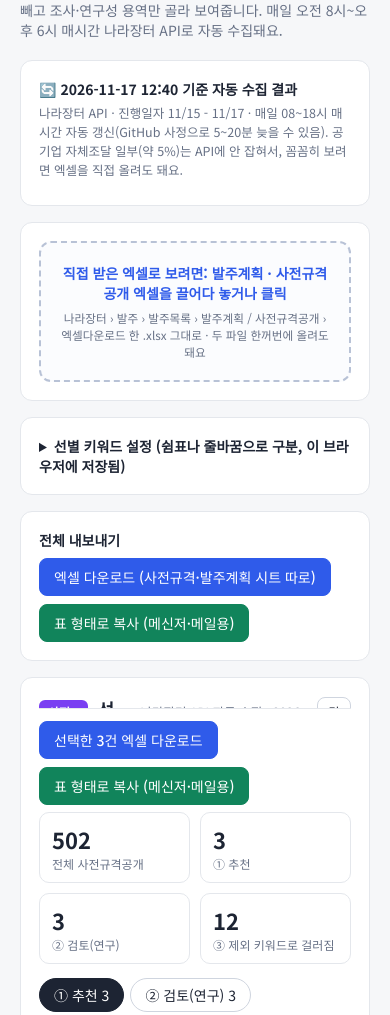
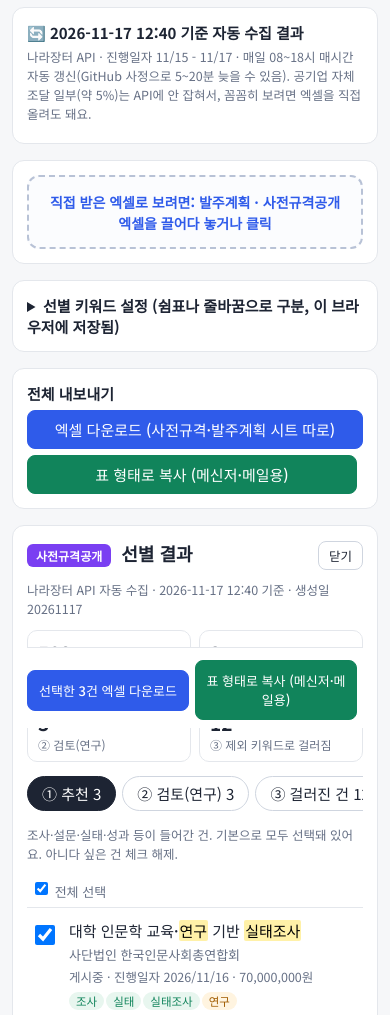
Before and after one commit to ejjangwork/g2b-selector, a plain HTML site: page index.html in a window 390 px wide. Shown: the part 116-1131 px from the top of the page. Drawn offline with Linux system fonts and the light colour scheme.

Commit message:
Add files via upload

```diff
--- a/index.html
+++ b/index.html
@@ -61,7 +61,48 @@ tr.dup mark{background:#f3f0e0}
 .b-사전규격공개{background:#7a3ff2}.b-발주계획{background:var(--blue)}
 .empty{color:var(--sub);text-align:center;padding:18px;border:1px dashed var(--line);border-radius:12px;background:#fff;margin-bottom:16px}
 .tablebox{max-height:62vh;overflow:auto;border:1px solid var(--line);border-radius:8px}
+.c-m{display:none}
 @media(max-width:760px){.kw{grid-template-columns:1fr}}
+/* ---- 모바일: 표 → 카드 ---- */
+@media(max-width:700px){
+  body{font-size:15px}
+  .wrap{padding:16px 12px 40px}
+  h1{font-size:19px;line-height:1.35}
+  .lead{font-size:13px}
+  .card{padding:14px;border-radius:12px}
+  #drop{padding:14px !important}
+  #drop b{font-size:14px}
+  #drop small{display:none}
+  .row{gap:6px}
+  .row button{flex:1 1 auto}
+  #allbar .row > b{width:100%}
+  #autoCard .row{flex-direction:column;align-items:stretch}
+  .stats{display:grid;grid-template-columns:repeat(2,1fr);gap:8px}
+  .stat{min-width:0;padding:8px 10px}
+  .stat .n{font-size:19px}
+  .sechead{flex-wrap:wrap}
+  .sechead .file{width:100%;order:3}
+  .tabs{overflow-x:auto;flex-wrap:nowrap;padding-bottom:4px}
+  .tab{white-space:nowrap;flex:0 0 auto}
+  .tablebox{max-height:none;overflow:visible;border:0}
+  table.rtable thead tr{display:flex;align-items:center;gap:8px;padding:6px 4px;border-bottom:1px solid var(--line)}
+  table.rtable thead th{display:none;background:none;border:0;padding:0}
+  table.rtable thead th:first-child{display:block}
+  table.rtable thead th:first-child::after{content:" 전체 선택";font-size:13px;color:var(--sub);vertical-align:middle}
+  table.rtable tbody tr{display:grid;grid-template-columns:30px 1fr;gap:3px 8px;padding:12px 4px;border-bottom:1px solid var(--line)}
+  table.rtable tbody td{border:0;padding:0}
+  table.rtable td.c-ck{grid-row:1 / span 4;padding-top:2px}
+  table.rtable td.c-ck input{width:20px;height:20px}
+  table.rtable td.c-no,table.rtable td.c-d{display:none}
+  table.rtable td.c-nm{font-size:15px;font-weight:500;line-height:1.45}
+  table.rtable td.c-org{font-size:13px;color:var(--sub)}
+  table.rtable td.c-m{display:block;font-size:12.5px;color:var(--sub)}
+  table.rtable td.c-kw:empty{display:none}
+  table.rtable tr.empty-row{display:block}
+  .foot{flex-wrap:wrap;padding-bottom:max(8px, env(safe-area-inset-bottom))}
+  .foot button{flex:1 1 45%;font-size:13px;padding:10px 8px}
+  #richOut{font-size:12px}
+}
 </style>
 </head>
 <body>
@@ -238,18 +279,19 @@ function sectionHTML(kind, S){
     <div class="stats">${stats.map(([n,l]) => `<div class="stat"><div class="n">${n.toLocaleString()}</div><div class="l">${l}</div></div>`).join('')}</div>
     <div class="tabs">${tabs.map(([k,l]) => `<button class="tab ${S.tab===k?'on':''}" data-t="${k}">${l} ${k==='sel'?S.checked.size:by(k).length}</button>`).join('')}</div>
     <p class="hint">${HINT[S.tab]}${kind === '발주계획' && sets['사전규격공개'] ? ' 보라색 「사전규격 중복」은 사전규격에 이미 올라온 건이라 선택을 풀어뒀어요(필요하면 다시 체크). 「중복 의심」은 이름이 비슷한 건으로, 선택은 그대로 두니 확인해 보세요.' : ''}</p>
-    <div class="tablebox"><table>
+    <div class="tablebox"><table class="rtable">
       <thead><tr><th><input type="checkbox" data-act="all" ${list.length && list.every(x => S.checked.has(x.i)) ? 'checked' : ''}></th><th>No</th><th>사업명</th><th>수요기관</th><th>${ix.contract >= 0 ? '계약방법' : '진행상태'}</th><th>${esc(ix.whenLabel || '일자')}</th><th style="text-align:right">예산금액</th><th>걸린 키워드</th></tr></thead>
       <tbody>${list.length ? list.map(x => `<tr class="${x.dup === 'same' ? 'dup' : ''}">
-        <td><input type="checkbox" data-i="${x.i}" ${S.checked.has(x.i)?'checked':''}></td>
-        <td class="nw">${cell(x.r, ix.no)}</td>
-        <td>${highlight(String(x.r[ix.name]), [...x.core, ...x.res, ...x.bl])}</td>
-        <td>${cell(x.r, ix.org)}</td>
-        <td class="nw">${cell(x.r, ix.contract >= 0 ? ix.contract : ix.status)}</td>
-        <td class="nw">${cell(x.r, ix.when)}</td>
-        <td class="num">${cell(x.r, ix.budget)}</td>
-        <td>${x.dup === 'same' ? '<span class="tag t-dup">사전규격 중복</span>' : x.dup === 'maybe' ? '<span class="tag t-dup">중복 의심</span>' : ''}${x.bl.map(k=>`<span class="tag t-bl">${esc(k)}</span>`).join('')}${x.core.map(k=>`<span class="tag t-core">${esc(k)}</span>`).join('')}${x.res.map(k=>`<span class="tag t-res">${esc(k)}</span>`).join('')}</td>
-      </tr>`).join('') : `<tr><td colspan="8" style="text-align:center;color:var(--sub);padding:24px">해당 건이 없어요</td></tr>`}</tbody>
+        <td class="c-ck"><input type="checkbox" data-i="${x.i}" ${S.checked.has(x.i)?'checked':''}></td>
+        <td class="nw c-no">${cell(x.r, ix.no)}</td>
+        <td class="c-nm">${highlight(String(x.r[ix.name]), [...x.core, ...x.res, ...x.bl])}</td>
+        <td class="c-org">${cell(x.r, ix.org)}</td>
+        <td class="nw c-d">${cell(x.r, ix.contract >= 0 ? ix.contract : ix.status)}</td>
+        <td class="nw c-d">${cell(x.r, ix.when)}</td>
+        <td class="num c-d">${cell(x.r, ix.budget)}</td>
+        <td class="c-m">${[cell(x.r, ix.contract >= 0 ? ix.contract : ix.status), (ix.whenLabel ? esc(ix.whenLabel) + ' ' : '') + cell(x.r, ix.when), cell(x.r, ix.budget) ? cell(x.r, ix.budget) + '원' : ''].filter(Boolean).join(' · ')}</td>
+        <td class="c-kw">${x.dup === 'same' ? '<span class="tag t-dup">사전규격 중복</span>' : x.dup === 'maybe' ? '<span class="tag t-dup">중복 의심</span>' : ''}${x.bl.map(k=>`<span class="tag t-bl">${esc(k)}</span>`).join('')}${x.core.map(k=>`<span class="tag t-core">${esc(k)}</span>`).join('')}${x.res.map(k=>`<span class="tag t-res">${esc(k)}</span>`).join('')}</td>
+      </tr>`).join('') : `<tr class="empty-row"><td colspan="8" style="text-align:center;color:var(--sub);padding:24px">해당 건이 없어요</td></tr>`}</tbody>
     </table></div>
     <div class="foot row">
       <button class="primary" data-act="dl" ${S.checked.size ? '' : 'disabled'}>선택한 ${S.checked.size}건 엑셀 다운로드</button>
```
